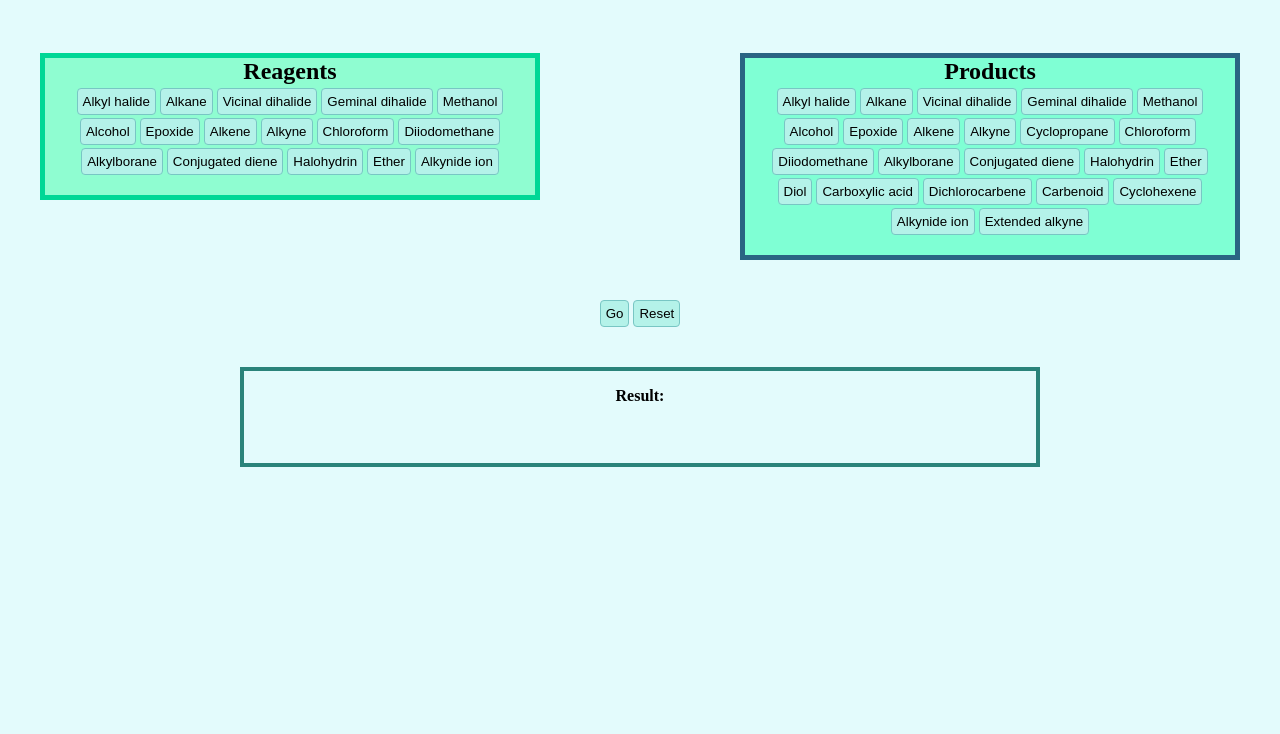
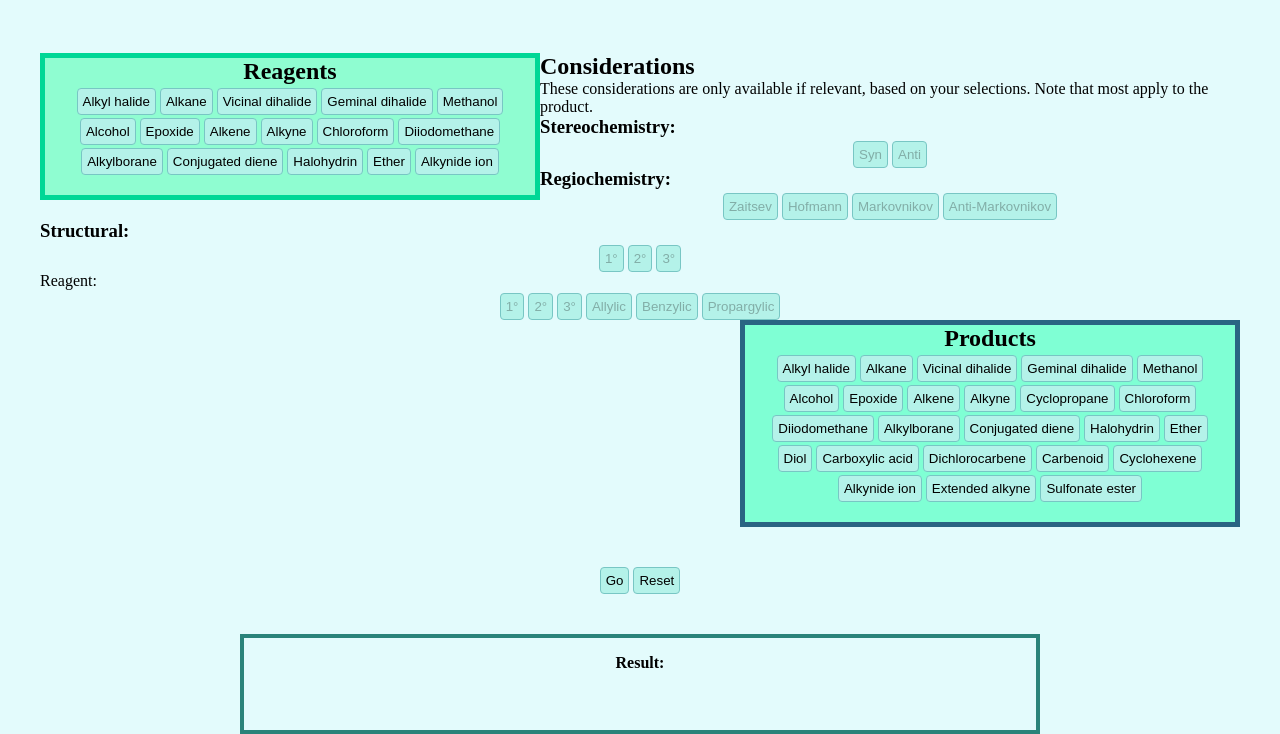
Before and after one commit to jennifergithub/orgo-dijkstras, a plain HTML site: page index.html in a window 1280 px wide. Shown: the part 143-877 px from the top of the page. Before the commit the page ends 800 px from the top, so only its background shows below. Drawn offline with nearby package versions, Linux system fonts and the light colour scheme.

Commit message:
Update index.html

```diff
--- a/index.html
+++ b/index.html
@@ -18,28 +18,17 @@
         <li><a href="map.html">Map</a></li>
       </ul>
     </div>
-    <div id="scroll-nav-bar">
-      <img src="logo.png" alt="logo" id="logo" />
-
-      <ul>
-          <li><a href="index.html">Solver</a></li>
-          <li><a href="about.html">About</a></li>
-          <li><a href="map.html">Map</a></li>
-      </ul>
-
-      <div id="brand">JENNIFER DENG</div>
-    </div>
   </div>
     <div class="wrapper">
         <div class="reagents">
             <h2>Reagents</h2>
             <ul>
-                <li><button>Alkyl halide</button></li>
+                <li><button class="primarysec">Alkyl halide</button></li>
                 <li><button>Alkane</button></li>
                 <li><button>Vicinal dihalide</button></li>
                 <li><button>Geminal dihalide</button></li>
                 <li><button>Methanol</button></li>
-                <li><button>Alcohol</button></li>
+                <li><button class="primarysec" id="alcoholreagent">Alcohol</button></li>
                 <li><button>Epoxide</button></li>
                 <li><button>Alkene</button></li>
                 <li><button>Alkyne</button></li>
@@ -52,17 +41,60 @@
                 <li><button>Alkynide ion</button></li>
             </ul>
         </div>
+        <div class="considerations">
+          <h2>Considerations</h2>
+          <p>These considerations are only available if relevant, based on your selections. Note that most apply to the product.</p>
+          <div class="considerations-inner">
+            <div class="stereochemistry">
+              <h3>Stereochemistry:</h3>
+              <ul>
+                <li><button class="btn inactive" disabled="disabled">Syn</button></li>
+                <li><button class="btn inactive" disabled="disabled">Anti</button></li>
+              </ul>
+            </div>
+            <div class="regiochemistry">
+              <h3>Regiochemistry:</h3>
+              <ul>
+                <li><button class="btn inactive" disabled="disabled">Zaitsev</button></li>
+                <li><button class="btn inactive" disabled="disabled">Hofmann</button></li>
+                <li><button class="btn inactive" disabled="disabled">Markovnikov</button></li>
+                <li><button class="btn inactive" disabled="disabled">Anti-Markovnikov</button></li>
+              </ul>
+            </div>
+            <div class="structural">
+              <h3>Structural:</h3>
+              <div class="structural-product">
+                <ul>
+                  <li><button class="btn inactive" disabled="disabled">1°</button></li>
+                  <li><button class="btn inactive" disabled="disabled">2°</button></li>
+                  <li><button class="btn inactive" disabled="disabled">3°</button></li>
+                </ul>
+              </div>
+              <div class="structural-reagent">
+                <p>Reagent:</p>
+                <ul>
+                  <li><button class="btn inactive" disabled="disabled">1°</button></li>
+                  <li><button class="btn inactive" disabled="disabled">2°</button></li>
+                  <li><button class="btn inactive" disabled="disabled">3°</button></li>
+                  <li><button class="btn inactive" disabled="disabled">Allylic</button></li>
+                  <li><button class="btn inactive" disabled="disabled">Benzylic</button></li>
+                  <li><button class="btn inactive" disabled="disabled">Propargylic</button></li>
+                </ul>
+              </div>
+            </div>
+          </div>
+        </div>
         <div class="products">
             <h2>Products</h2>
             <ul>
-              <li><button>Alkyl halide</button></li>
+              <li><button class="primarysecprod">Alkyl halide</button></li>
               <li><button>Alkane</button></li>
               <li><button>Vicinal dihalide</button></li>
               <li><button>Geminal dihalide</button></li>
               <li><button>Methanol</button></li>
-              <li><button>Alcohol</button></li>
+              <li><button class="primarysecprod">Alcohol</button></li>
               <li><button>Epoxide</button></li>
-              <li><button>Alkene</button></li>
+              <li><button id="alkene">Alkene</button></li>
               <li><button>Alkyne</button></li>
               <li><button>Cyclopropane</button></li>
               <li><button>Chloroform</button></li>
@@ -78,12 +110,13 @@
               <li><button>Cyclohexene</button></li>
               <li><button>Alkynide ion</button></li>
               <li><button>Extended alkyne</button></li>
+              <li><button>Sulfonate ester</button></li>
             </ul>
         </div>
     </div>
     <div class="result">
-      <button id="go">Go</button>
-      <button id="reset">Reset</button>
+      <button id="goBtn">Go</button>
+      <button id="resetBtn">Reset</button>
       <div class="result-wrapper">
         <p id="result"><strong>Result:</strong></p>
         <p id="finalResult"></p>
```
